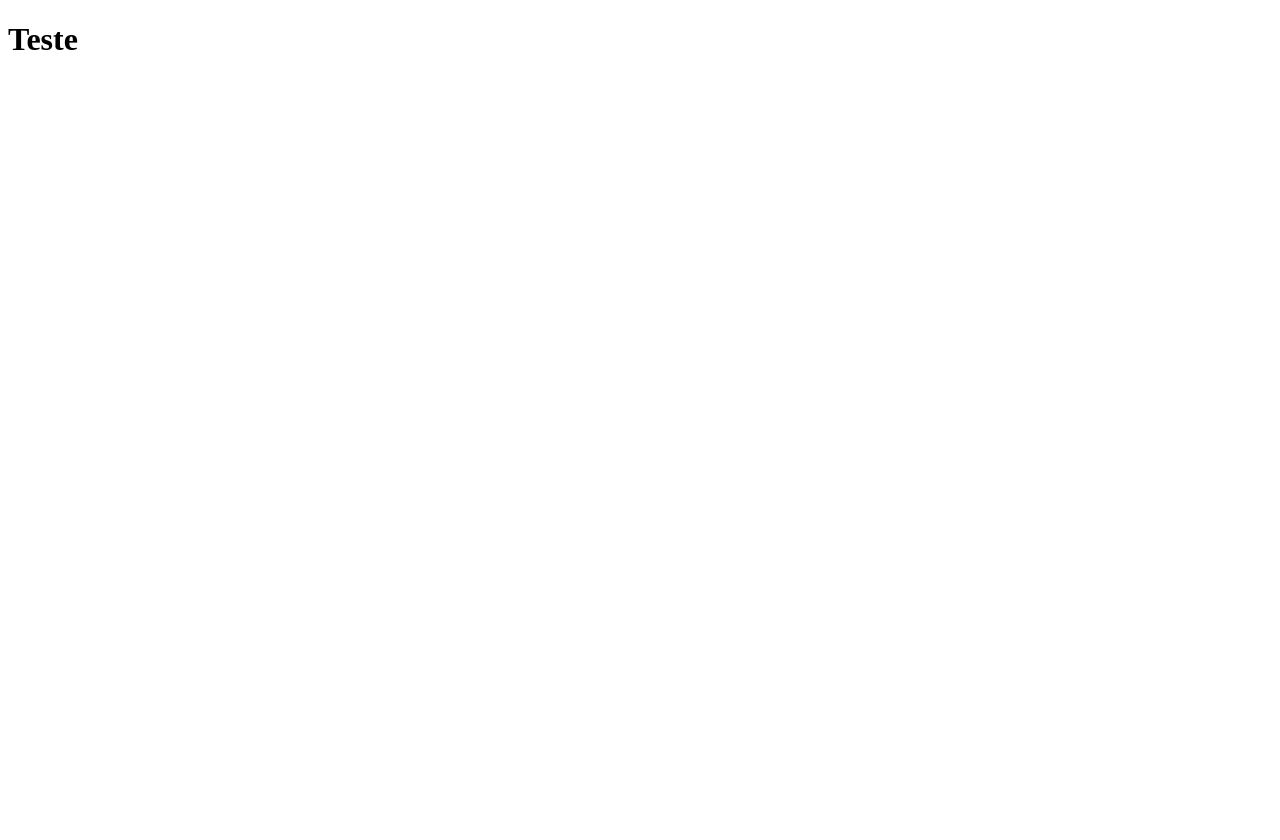
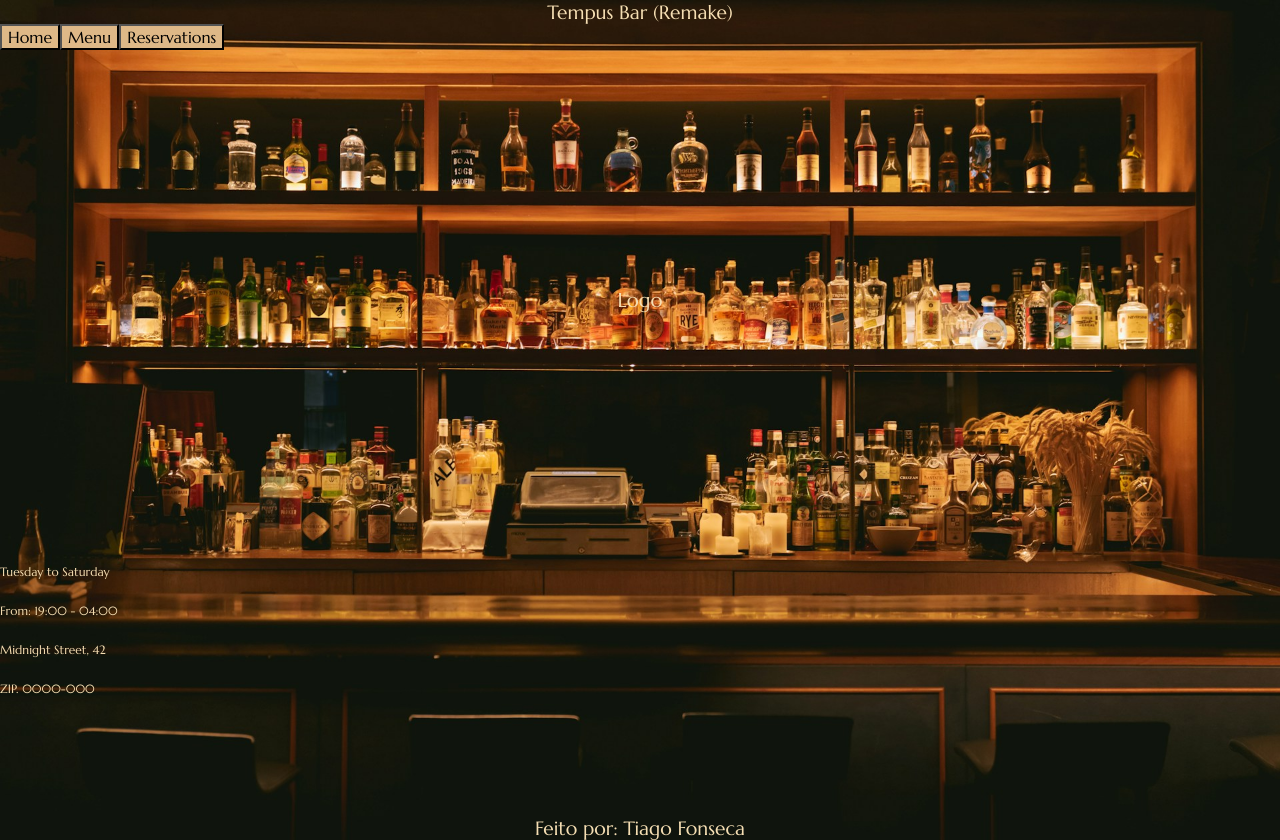
Before and after one commit to TiagoDCFonseca/.NET-Developer, a plain HTML site: page HTML_CSS_JS_GitHub_Upload/Project-3/index.html in a window 1280 px wide. Before the commit the page ends 800 px from the top, so only its background shows below. Drawn offline with Linux system fonts and the light colour scheme.

Commit message:
Finishing project3

```diff
--- a/HTML_CSS_JS_GitHub_Upload/Project-3/index.html
+++ b/HTML_CSS_JS_GitHub_Upload/Project-3/index.html
@@ -1,13 +1,36 @@
 <!DOCTYPE html>
 <html lang="en">
+
 <head>
     <meta charset="UTF-8">
     <meta name="viewport" content="width=device-width, initial-scale=1.0">
     <title>Document</title>
     <link rel="stylesheet" href="style.css">
+    <link rel="preconnect" href="https://fonts.googleapis.com">
+    <link rel="preconnect" href="https://fonts.gstatic.com" crossorigin>
+    <link href="https://fonts.googleapis.com/css2?family=Marcellus&display=swap" rel="stylesheet">
 </head>
+
 <body>
-    <h1>Teste</h1>
+    <main>
+        <header>Tempus Bar (Remake)</header>
+        <section id="hero">
+            <div class="menu">
+                <button>Home</button>
+                <button>Menu</button>
+                <button>Reservations</button>
+            </div>
+            <div class="logo">Logo</div>
 
+            <div class="address">
+                <p>Tuesday to Saturday</p>
+                <p>From: 19:00 - 04:00</p>
+                <p>Midnight Street, 42</p>
+                <p>ZIP. 0000-000</p>
+            </div>
+        </section>
+        <footer>Feito por: Tiago Fonseca</footer>
+    </main>
 </body>
+
 </html>
--- a/HTML_CSS_JS_GitHub_Upload/Project-3/style.css
+++ b/HTML_CSS_JS_GitHub_Upload/Project-3/style.css
@@ -0,0 +1,54 @@
+body{
+    height: auto;
+    background-image: url(background.jpg);
+    background-size: cover;
+    background-repeat: no-repeat;
+    background-color: black;
+    font-family: "Marcellus", serif;
+    font-size: larger;
+    color: wheat;
+    margin: auto;
+}
+button{
+    font-family: "Marcellus", serif;
+    color: black;
+    font-size: 16px;
+    background-color: burlywood;
+    display: inline-block;
+    height: fit-content;
+    justify-content: flex-start;
+
+}
+header{
+    display: flex;
+    justify-content: center;
+    align-items: flex-start;
+    color: wheat;
+}
+#hero{
+    height: auto;
+    display: flex;
+    flex-direction: column;
+}
+.menu{
+    height: 33vh;
+    display: flex;
+}
+.logo{
+    height: 33vh;
+    display: flex;
+    font-size: 20px;
+    justify-content: center;
+}
+.address{
+    height: 33vh;
+    font-size: 12px;
+    display: flex;
+    flex-direction: column;
+}
+footer{
+    display: flex;
+    align-items: flex-start;
+    justify-content: center;
+    color: wheat;
+}
```
Also changed, not shown: HTML_CSS_JS_GitHub_Upload/Project-3/background.jpg (added).
